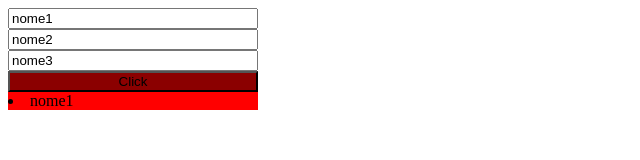
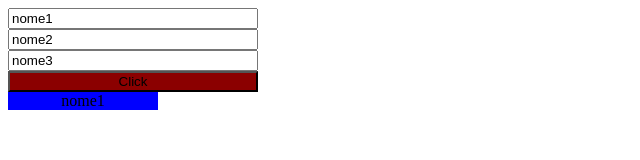
Before and after one commit to JavelFreitas/Estudos-2019-2020, a plain HTML site: page Javascript/DOM/desafio03.html in a window 1280 px wide. Both pictures are taken after a click on the button "Click". Shown: the whole page, without its empty margins (0-640 px from the left). Drawn offline with Linux system fonts and the light colour scheme.

Commit message:
Criei vergonha na cara e aprendi a criar um arquivo css para manipular os elementos. (note que no código anterior muito do css era alterado no js)

```diff
--- /dev/null
+++ b/Javascript/DOM/desafio03.css
@@ -0,0 +1,12 @@
+li.form1Li {
+    background-color: blue;
+    width: 150px;
+    max-width: 250px;
+    list-style-type: none;
+    text-align: center;
+    transition: width 2s;
+}
+
+li.form1Li:hover {
+    width: 300px;
+}
--- a/Javascript/DOM/desafio03.html
+++ b/Javascript/DOM/desafio03.html
@@ -5,10 +5,11 @@
         <meta charset="UTF-8">
         <meta name="viewport" content="width=device-width, initial-scale=1.0">
         <title>Document</title>
+        <link rel="stylesheet" type="text/css" href="desafio03.css">
     </head>
 
     <body>
-        <form class="Form3Nomes" id="form1" style="display: grid; max-width: 250px;">
+        <form class="form3Nomes" id="form1" style="display: grid; max-width: 250px;">
             <input type="text" class="form1Input" id="i1" value="nome1" onfocus="this.value=''">
             <input type="text" class="form1Input" id="i2" value="nome2" onfocus="this.value=''">
             <input type="text" class="form1Input" id="i3" value="nome3" onfocus="this.value=''">
@@ -24,7 +25,7 @@
             var novaLi = document.createElement("li");
 
             novaLi.setAttribute("class", "form1Li");
-            novaLi.style.backgroundColor = "#ff0000";
+
             novaLi.innerHTML = elemento.value;
 
             return novaLi;
```
